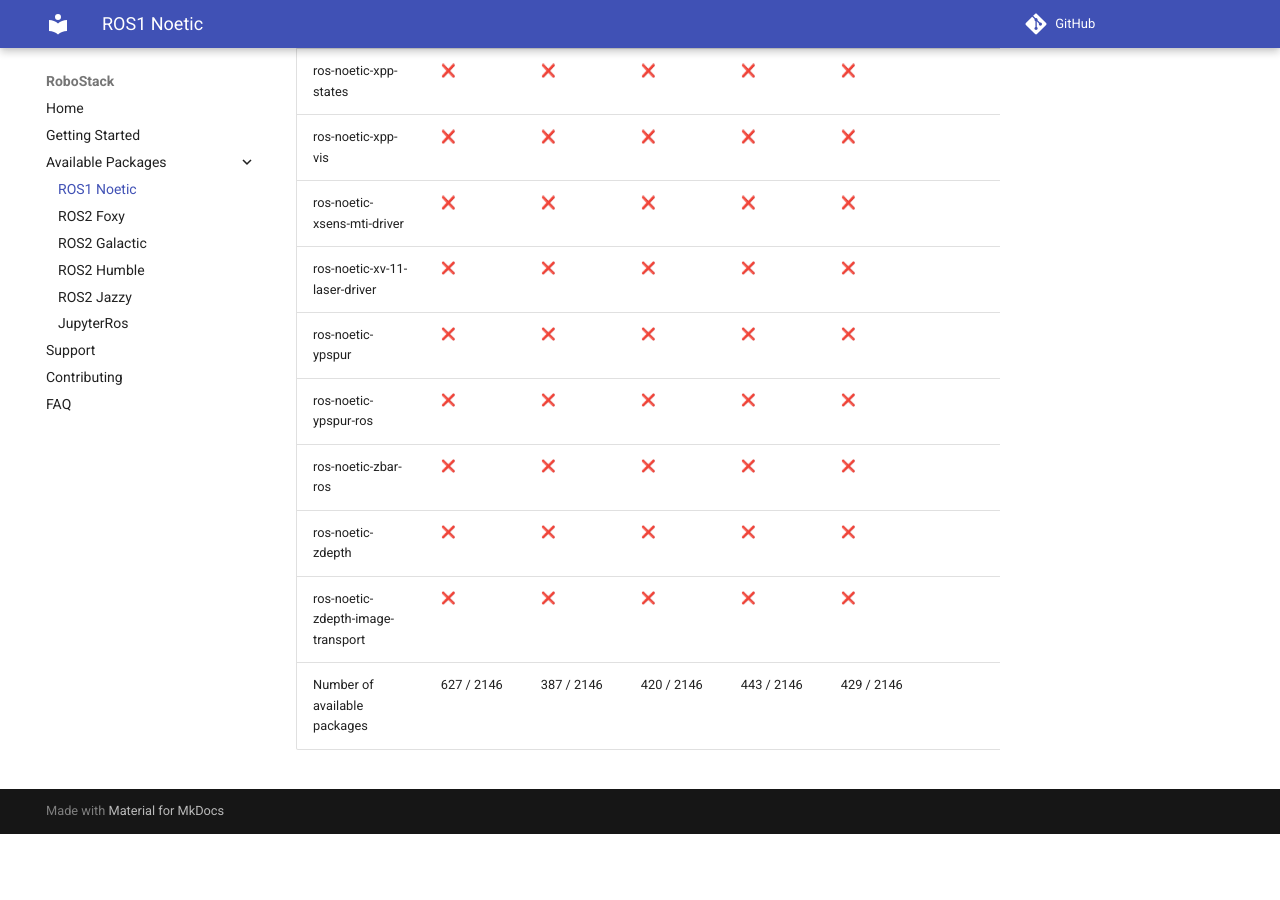
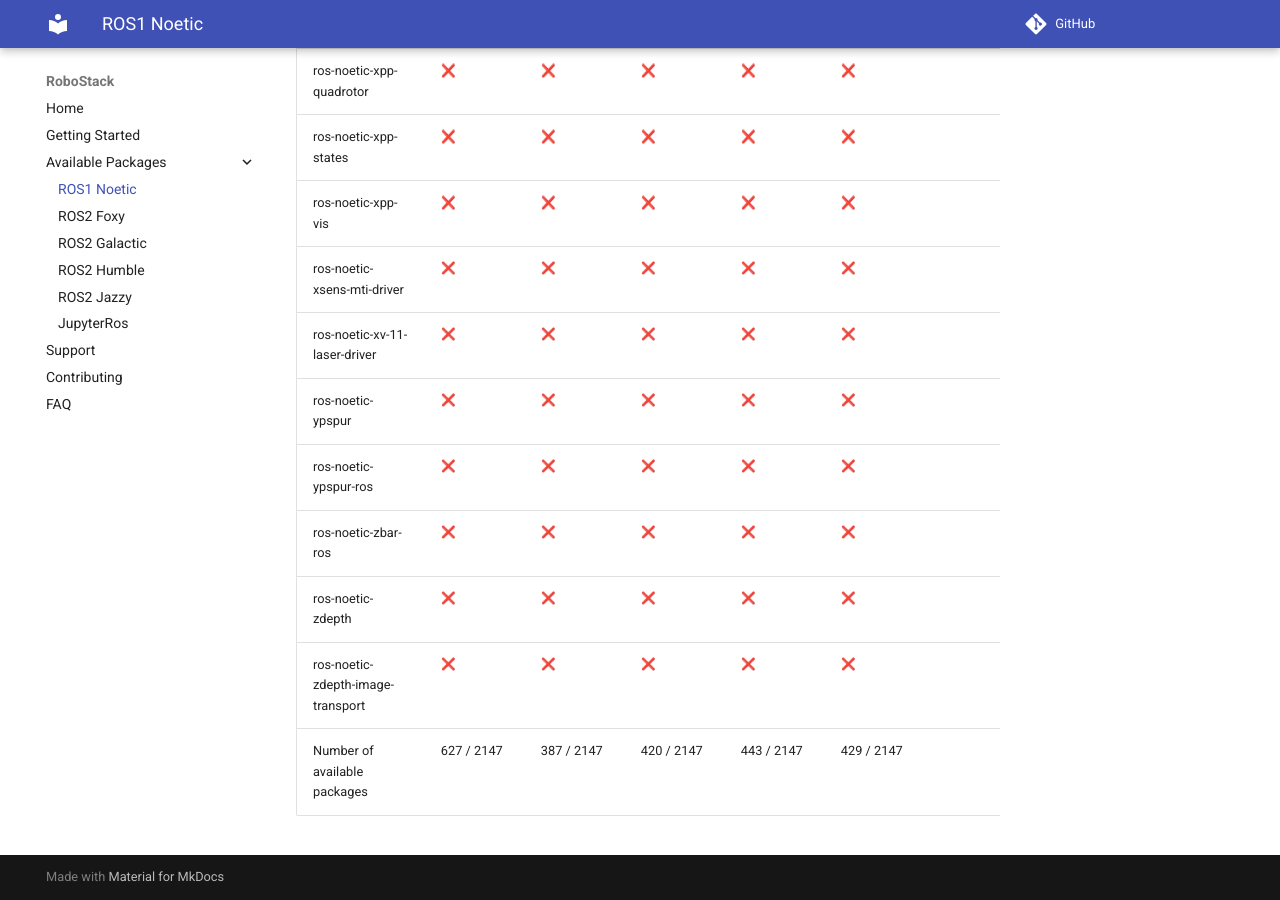
Before and after one commit to RoboStack/robostack.github.io, an MkDocs documentation site: the page built from docs/noetic.md, in a window 1280 px wide and 900 px high, scrolled down 156354 px. Built offline with MkDocs 1.6.1 and Material for MkDocs 9.7.7, drawn with Linux system fonts in a browser that asks for light colours; emoji names are drawn with the system emoji font; comment, search, counter and statistics services are not loaded; before the commit the page ends 157188 px from its top, so only the background shows below that; some of the changed text lies outside the part shown.

Commit message:
Update tables

```diff
--- a/docs/noetic.md
+++ b/docs/noetic.md
@@ -2146,4 +2147,4 @@
 | ros-noetic-zbar-ros | :x: { data-sort='0' } | :x: { data-sort='0' } | :x: { data-sort='0' } | :x: { data-sort='0' } | :x: { data-sort='0' } |   |
 | ros-noetic-zdepth | :x: { data-sort='0' } | :x: { data-sort='0' } | :x: { data-sort='0' } | :x: { data-sort='0' } | :x: { data-sort='0' } |   |
 | ros-noetic-zdepth-image-transport | :x: { data-sort='0' } | :x: { data-sort='0' } | :x: { data-sort='0' } | :x: { data-sort='0' } | :x: { data-sort='0' } |   |
-| Number of available packages |  627 / 2146 | 387 / 2146 | 420 / 2146 | 443 / 2146 | 429 / 2146 |
+| Number of available packages |  627 / 2147 | 387 / 2147 | 420 / 2147 | 443 / 2147 | 429 / 2147 |
```
Also changed, not shown: other parts of docs/noetic.md (+1 -0 lines).
